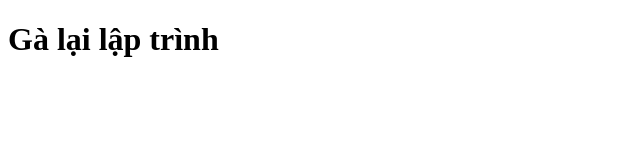
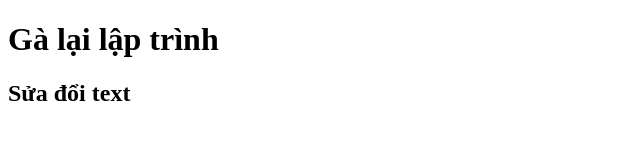
Before and after one commit to Luandeptra/duan3, a plain HTML site: page index.html in a window 1280 px wide. Shown: the whole page, without its empty margins (0-640 px from the left). Drawn offline with Linux system fonts and the light colour scheme.

Commit message:
sửa đổi lần 11

```diff
--- a/index.html
+++ b/index.html
@@ -7,5 +7,6 @@
   </head>
   <body>
     <h1>Gà lại lập trình</h1>
+    <h2>Sửa đổi text</h2>
   </body>
 </html>
```
